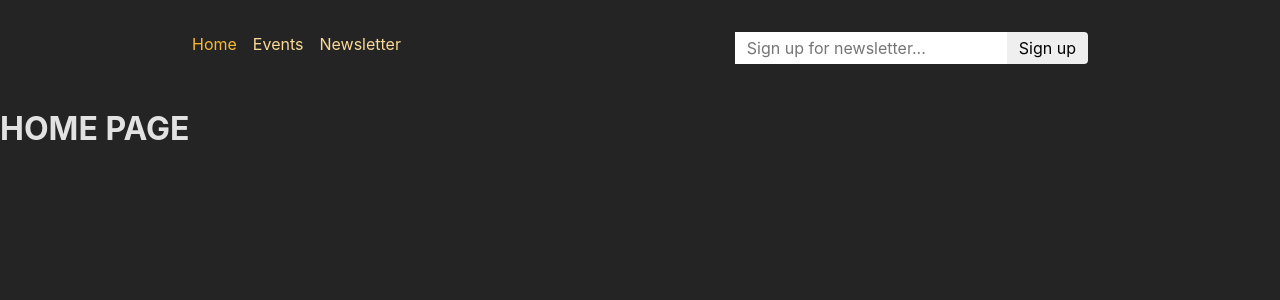
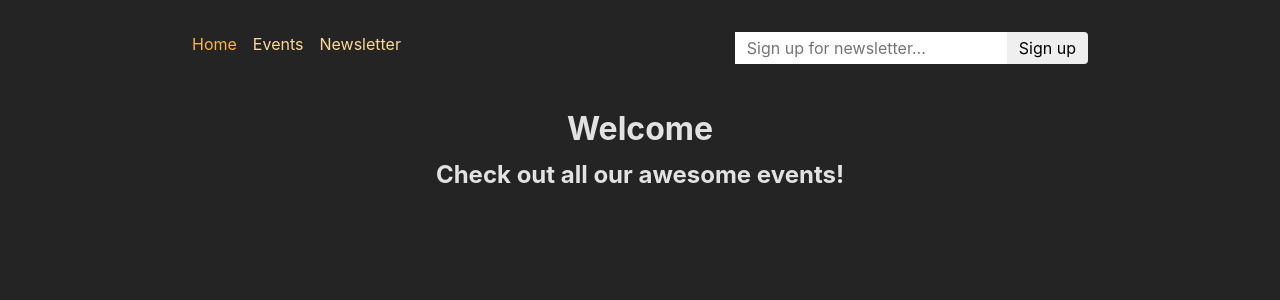
Before and after one commit to jennynicoleaustin/in-prep, a React (Create React App) app in the folder S20 - React Router Advance Project/frontend/: page / in a window 1280 px wide. Shown: the top 300 px of the page. Built offline with nearby package versions, Linux system fonts and the light colour scheme.

Commit message:
Section 20: React Router Dom -> V.306 Module Summary

```diff
--- a/S20 - React Router Advance Project/frontend/src/pages/HomePage.js
+++ b/S20 - React Router Advance Project/frontend/src/pages/HomePage.js
@@ -1,8 +1,10 @@
+import PageContent from "../components/PageContent";
+
 function HomePage() {
     return (
-        <>
-            <h1>HOME PAGE</h1>
-        </>
+        <PageContent title="Welcome">
+            <h2>Check out all our awesome events!</h2>
+        </PageContent>
     )
 }
 export default HomePage;
```
